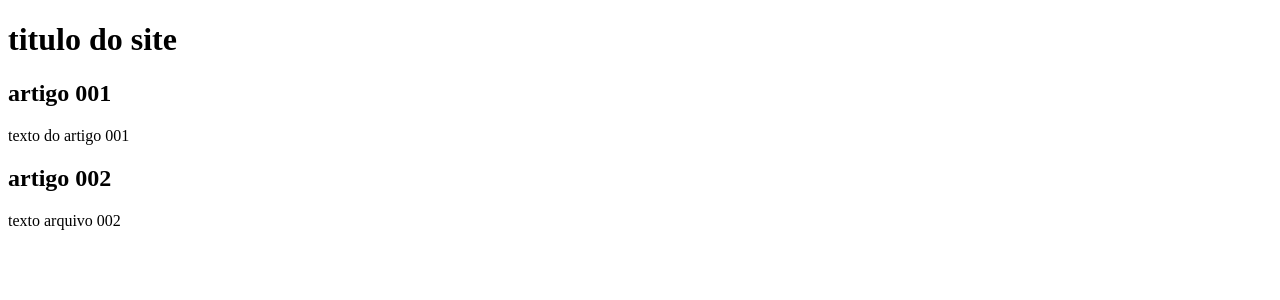
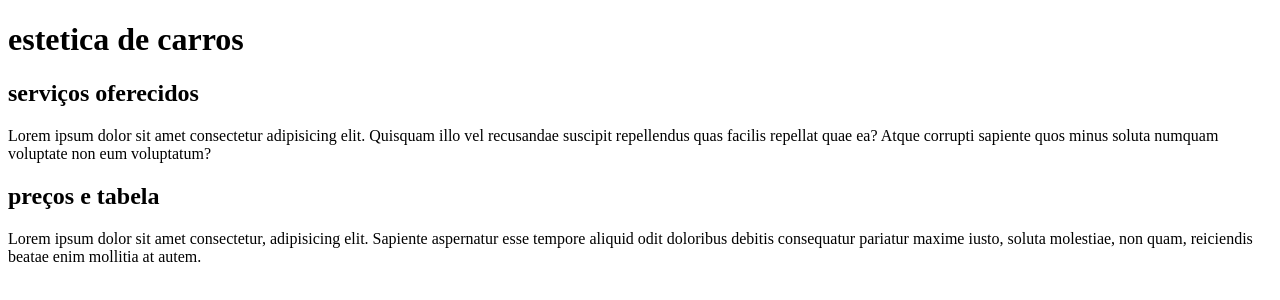
Before and after one commit to euripedesfaria/projeto-site, a plain HTML site: page index.html in a window 1280 px wide. Drawn offline with Linux system fonts and the light colour scheme.

Commit message:
inicio do conteudo

```diff
--- a/index.html
+++ b/index.html
@@ -9,15 +9,15 @@
 <body>
     <main>
         <header>
-            <h1>titulo do site</h1>
+            <h1>estetica de carros</h1>
         </header>
         <article>
-            <h2>artigo 001</h2>
-            <p>texto do artigo 001</p>
+            <h2>serviços oferecidos</h2>
+            <p>Lorem ipsum dolor sit amet consectetur adipisicing elit. Quisquam illo vel recusandae suscipit repellendus quas facilis repellat quae ea? Atque corrupti sapiente quos minus soluta numquam voluptate non eum voluptatum?</p>
         </article>
         <article>
-            <h2>artigo 002</h2>
-            <p>texto arquivo 002</p>
+            <h2>preços e tabela</h2>
+            <p>Lorem ipsum dolor sit amet consectetur, adipisicing elit. Sapiente aspernatur esse tempore aliquid odit doloribus debitis consequatur pariatur maxime iusto, soluta molestiae, non quam, reiciendis beatae enim mollitia at autem.</p>
         <article>
     </main>
 </body>
```
